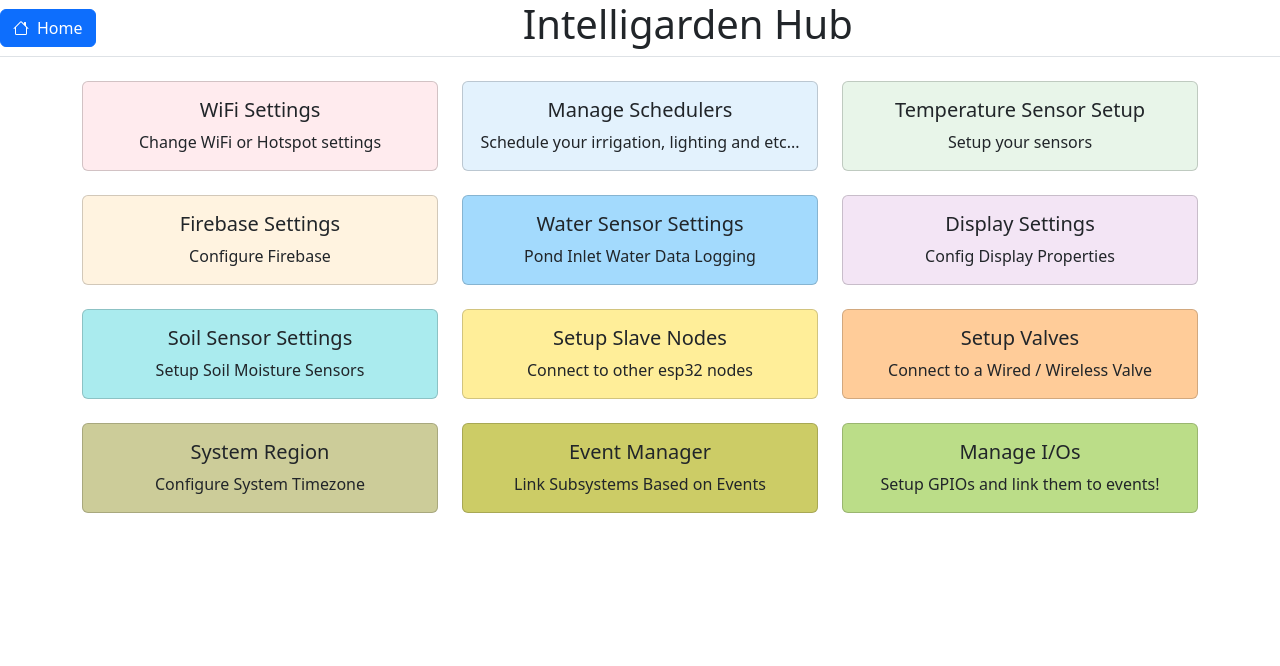
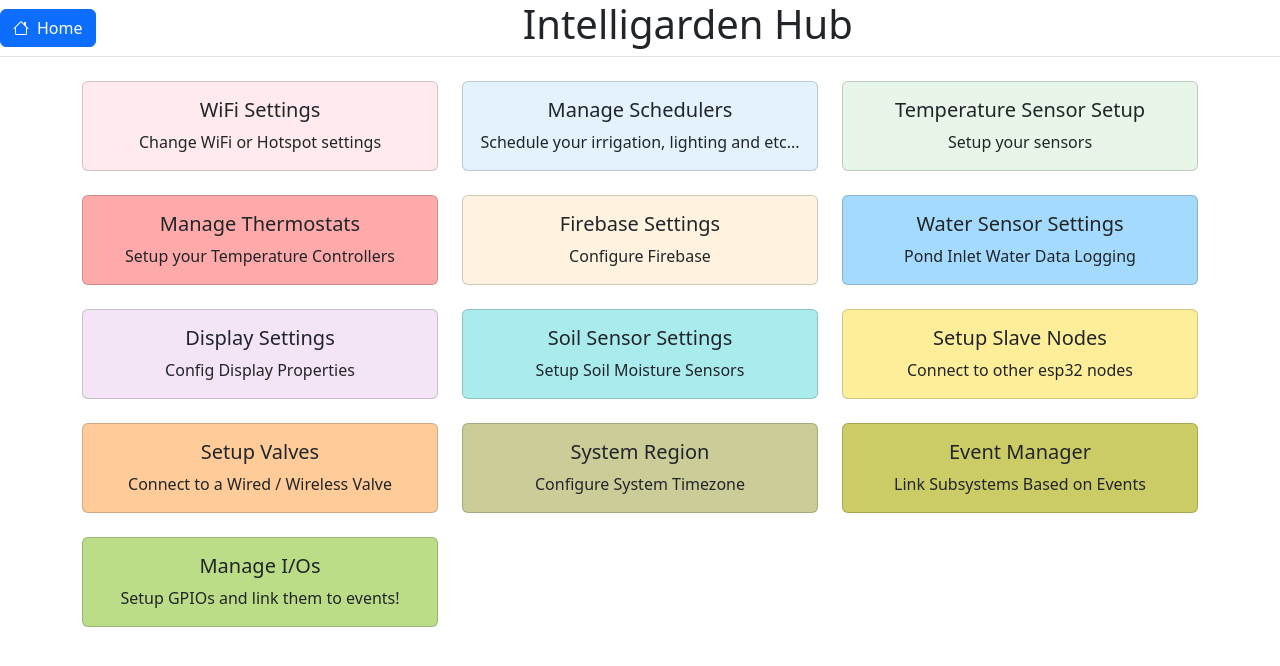
Before and after one commit to Superstar-walnut-garden/intelligarden-web-app, a React (Vite) app: page / in a window 1280 px wide. Shown: the top 666 px of the page. Built offline with nearby package versions, Linux system fonts and the light colour scheme.

Commit message:
add Thermostat Manager Icon to Homescreen

```diff
--- a/src/pages/Home.tsx
+++ b/src/pages/Home.tsx
@@ -10,6 +10,7 @@ const Home = () => {
         <Widget title="WiFi Settings" info="Change WiFi or Hotspot settings" link="/wifisettings" bgColor="#ffebee" />
         <Widget title="Manage Schedulers" info="Schedule your irrigation, lighting and etc..." link="/pumpsettings" bgColor="#e3f2fd" />
         <Widget title="Temperature Sensor Setup" info="Setup your sensors" link="/TempSensorSettings" bgColor="#e8f5e9" />
+        <Widget title="Manage Thermostats" info="Setup your Temperature Controllers" link="/thermostat-manager" bgColor="#ffaaaa" />
         <Widget title="Firebase Settings" info="Configure Firebase" link="/FirebaseSettings" bgColor="#fff3e0" />
         <Widget title="Water Sensor Settings" info="Pond Inlet Water Data Logging" link="/" bgColor="#a3dafd" />
         <Widget title="Display Settings" info="Config Display Properties" link="/DisplaySettings" bgColor="#f3e5f5" />
```
